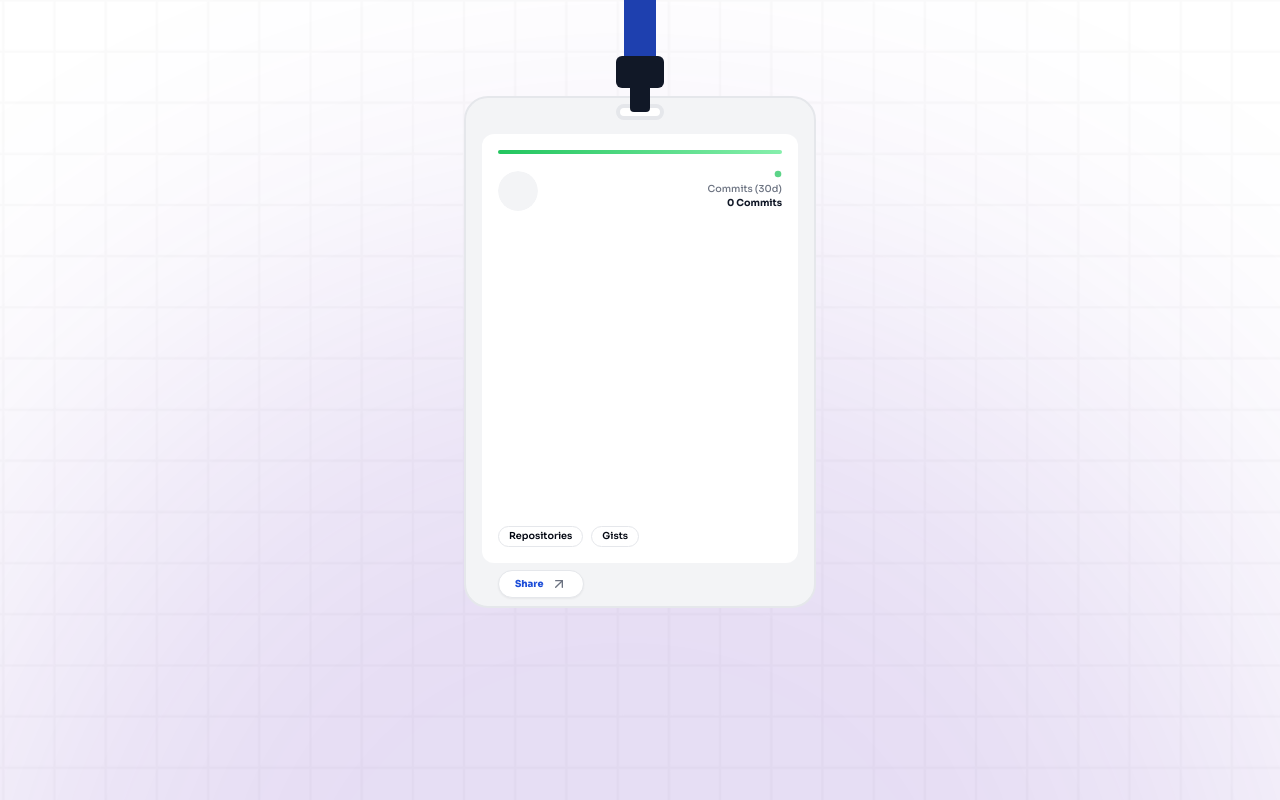
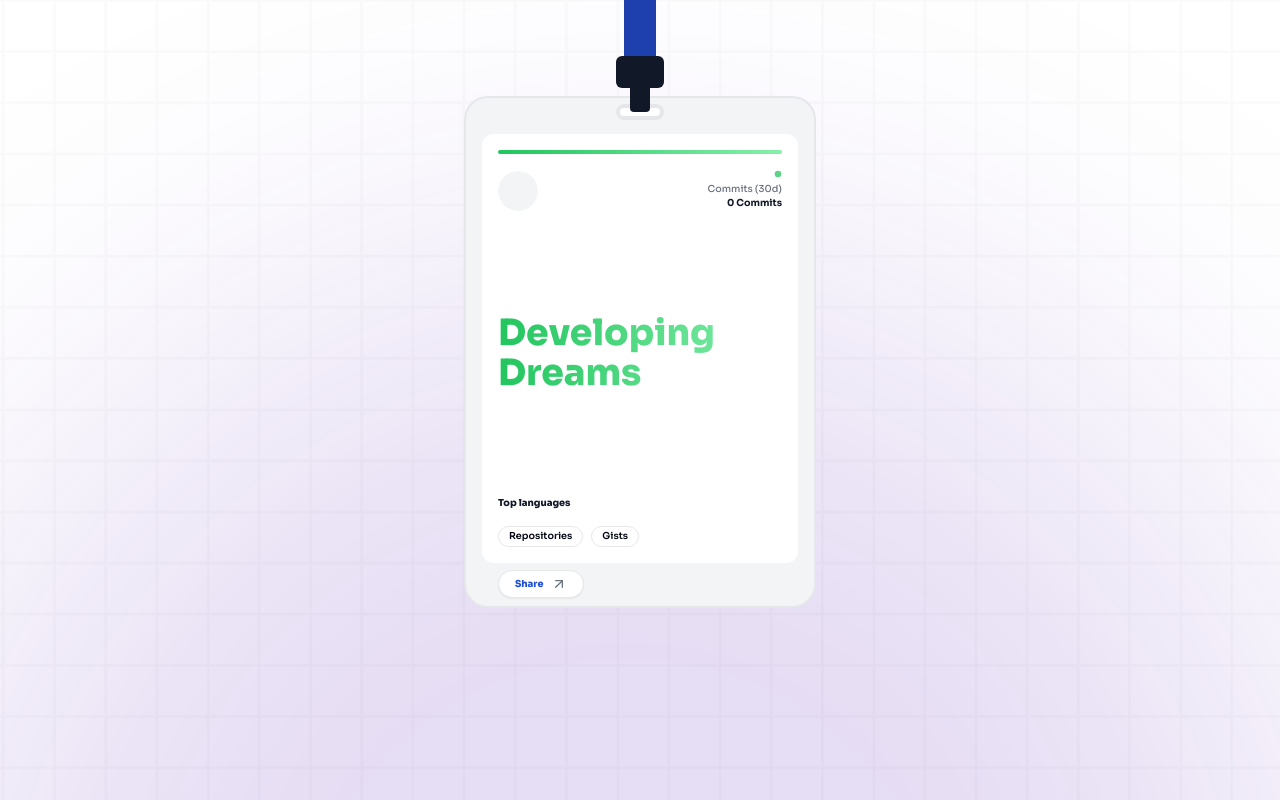
Before and after one commit to mendesjar/gitbadge, a React (Vite) app: page / in a window 1280 px wide. Built offline with nearby package versions, Linux system fonts and the light colour scheme; no server answers.

Commit message:
feat: top languages and title main

```diff
--- a/src/App.tsx
+++ b/src/App.tsx
@@ -13,7 +13,11 @@ function App() {
     total_count: number;
     items: any[];
   } | null>(null);
-  const [repositories, setRepositories] = useState<any[]>([]);
+  const [repositories, setRepositories] = useState<
+    {
+      language: string | null;
+    }[]
+  >([]);
   const [user, setUser] = useState<{
     login: string;
     id: number;
@@ -75,7 +79,7 @@ function App() {
   }
 
   useEffect(() => {
-    const userName = "ThiagoHeckler";
+    const userName = "mendesjar";
     getUser(userName);
     getCommmits(userName);
     getRepositories(userName);
@@ -135,14 +139,37 @@ function App() {
                       </Label>
                     </div>
                   </header>
-                  <h5>
-                    {/* {repositories.length &&
-                      repositories.reduce(
-                        (e, t) =>
-                          t.language &&
-                          (e[t.language] = (e[t.language] || 0) + 1)
-                      )} */}
-                  </h5>
+                </div>
+                <main>
+                  <h1 className="bg-gradient-to-r from-green-500 to-green-300 text-transparent bg-clip-text font-black text-4xl text-wrap w-full break-words capitalize">Developing dreams</h1>
+                </main>
+                <div>
+                  <div
+                    id="languages"
+                    className="flex flex-col gap-y-1 mb-2 text-[0.6rem] text-primary font-extrabold"
+                  >
+                    Top languages
+                    <Label
+                      htmlFor="languages"
+                      className="text-muted-foreground"
+                    >
+                      {Object.entries(
+                        repositories.reduce<{ [key: string]: number }>(
+                          (acc, repo) => {
+                            if (repo.language) {
+                              acc[repo.language] =
+                                (acc[repo.language] || 0) + 1;
+                            }
+                            return acc;
+                          },
+                          {}
+                        )
+                      )
+                        .sort((a: any, b: any) => b[1] - a[1])
+                        .slice(0, 3)
+                        .map((entry) => entry[0])
+                        .join(", ")}
+                    </Label>
                   </div>
                   <div className="badges flex gap-x-2 flex-wrap">
                     <div className="w-max">
@@ -160,6 +187,7 @@ function App() {
                       >
                         {user?.public_gists} gists
                       </Badge>
+                    </div>
                   </div>
                 </div>
               </main>
```
Lines whose indentation alone changed are shown as unchanged.
